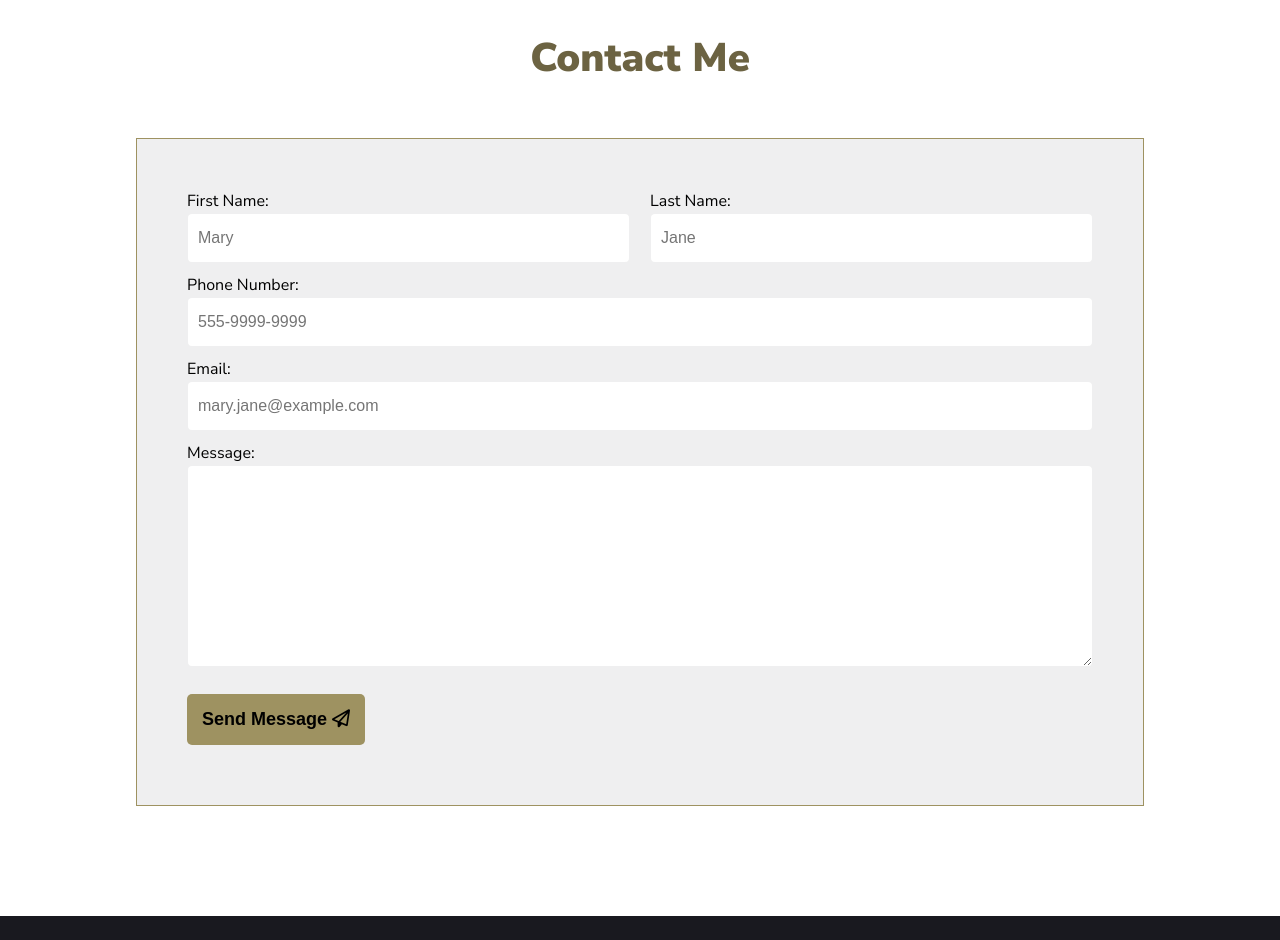
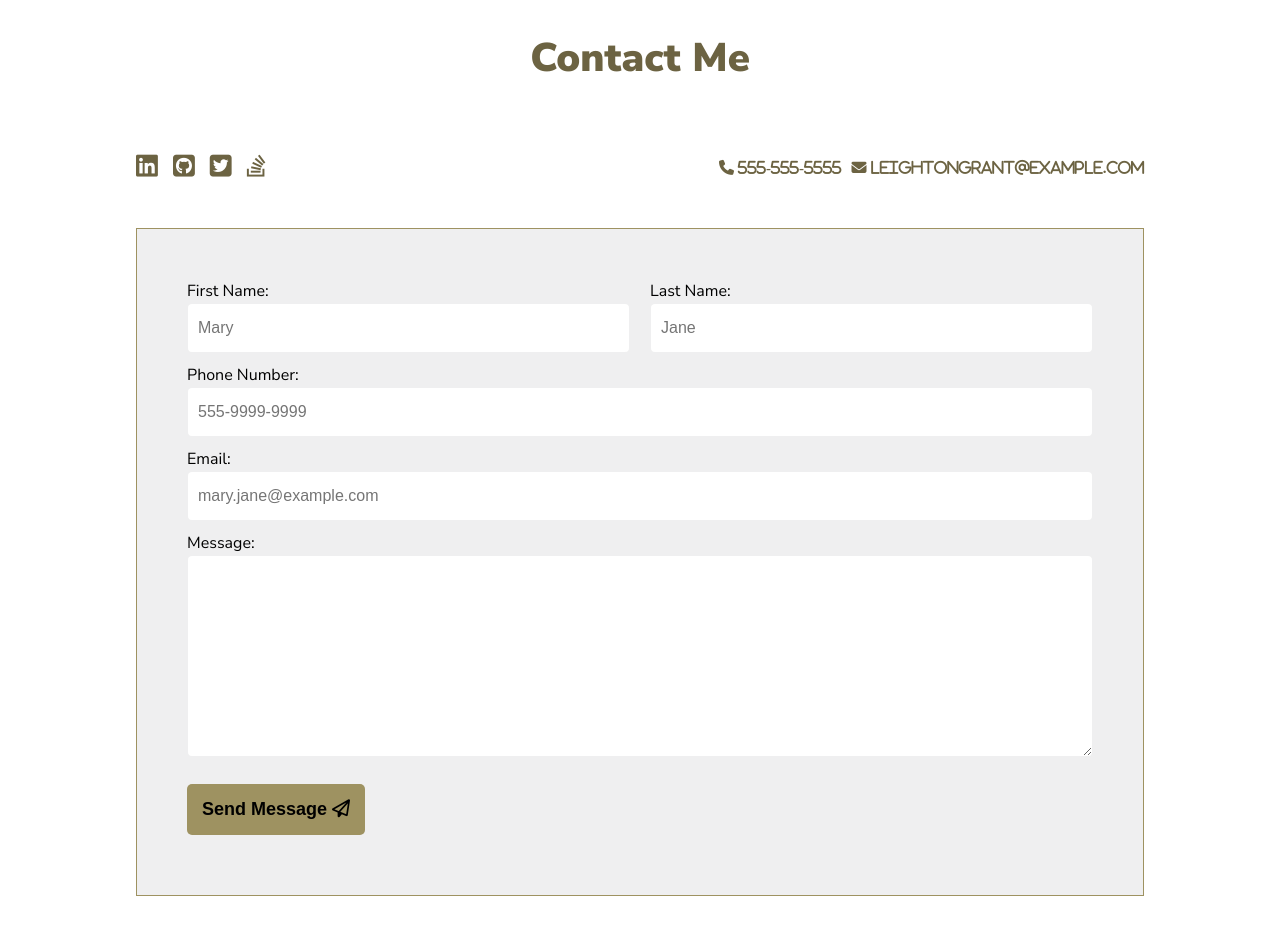
Before and after one commit to leightongrant/responsive-portfolio, a plain HTML site: page index.html in a window 1280 px wide. Shown: the part 1860-2800 px from the top of the page. Drawn offline with Linux system fonts and the light colour scheme; a web font is replaced by a local one.

Commit message:
This commit adds contact info

```diff
--- a/css/style.css
+++ b/css/style.css
@@ -99,7 +99,7 @@ header {
 
 .social-links {
     display: flex;
-    gap: 10px;
+    gap: 15px;
 }
 
 .social-links i {
@@ -294,6 +294,49 @@ nav a:hover {
 #contact .content {
     width: 80%;
     margin: auto;
+}
+
+.contact-info {
+    display: grid;
+    grid-template-columns: 1fr 2fr;
+    margin-bottom: 30px;
+}
+
+.contact-links {
+    display: flex;
+    gap: 15px;
+    align-items: center;
+}
+
+.contact-links i {
+    color: var(--primary-color-2);
+    font-size: 25px;
+}
+
+.contact-links i:hover {
+    color: var(--primary-color);
+}
+
+.phone-email {
+    display: flex;
+    gap: 10px;
+    align-items: center;
+    justify-content: flex-end;
+    flex-flow: wrap;
+}
+
+.phone-email i {
+    color: var(--primary-color-2);
+    font-size: 15px;
+}
+
+.phone-email i:hover {
+    color: var(--primary-color);
+}
+
+
+
+.contact-form {
     border: 1px solid var(--primary-color);
     padding: 50px;
     background-color: var(--secondary-color);
@@ -376,6 +419,10 @@ nav a:hover {
             "project-5 project-6";
     }
 
+    .phone-email {
+        justify-content: flex-start;
+    }
+
 }
 
 @media screen and (max-width: 768px) {
@@ -405,4 +452,10 @@ nav a:hover {
         visibility: hidden;
     }
 
+    .contact-info {
+        display: grid;
+        grid-template-columns: 1fr;
+        grid-template-rows: 1fr 1fr;
+    }
+
 }
--- a/index.html
+++ b/index.html
@@ -124,7 +124,33 @@
         <!-- contact -->
         <section class="page-section contact" id="contact">
             <h2 class="title">Contact Me</h2>
-            <div class="content contact-form">
+            <div class="content">
+                <div class="contact-info">
+                    <ul class="contact-links">
+                        <li>
+                            <a href="https://linkedin.com" target="_blank">
+                                <i class="fa-brands fa-linkedin"></i>
+                            </a>
+                        </li>
+                        <li>
+                            <a href="https://github.com/misterouija" target="_blank">
+                                <i class="fa-brands fa-square-github"></i></a>
+                        </li>
+                        <li>
+                            <a href="https://twitter.com" target="_blank">
+                                <i class="fa-brands fa-square-twitter"></i></a>
+                        </li>
+                        <li><a href="https://stackoverflow.com" target="_blank">
+                                <i class="fa-brands fa-stack-overflow"></i></a></li>
+                    </ul>
+                    <ul class="phone-email">
+                        <li><a href="tel:+">
+                                <i class="fa-solid fa-phone"> 555-555-5555</i> </a></li>
+                        <li><a href="mailto:">
+                                <i class="fa-solid fa-envelope"> leightongrant@example.com</i></a></li>
+                    </ul>
+                </div>
+                <div class="contact-form">
                     <form>
                         <div class="contact-name">
                             <div class="firstname">
@@ -155,6 +181,7 @@
                         </div>
                     </form>
                 </div>
+            </div>
         </section>
     </main>
     <footer class="footer">
```
Lines whose indentation alone changed are shown as unchanged.
